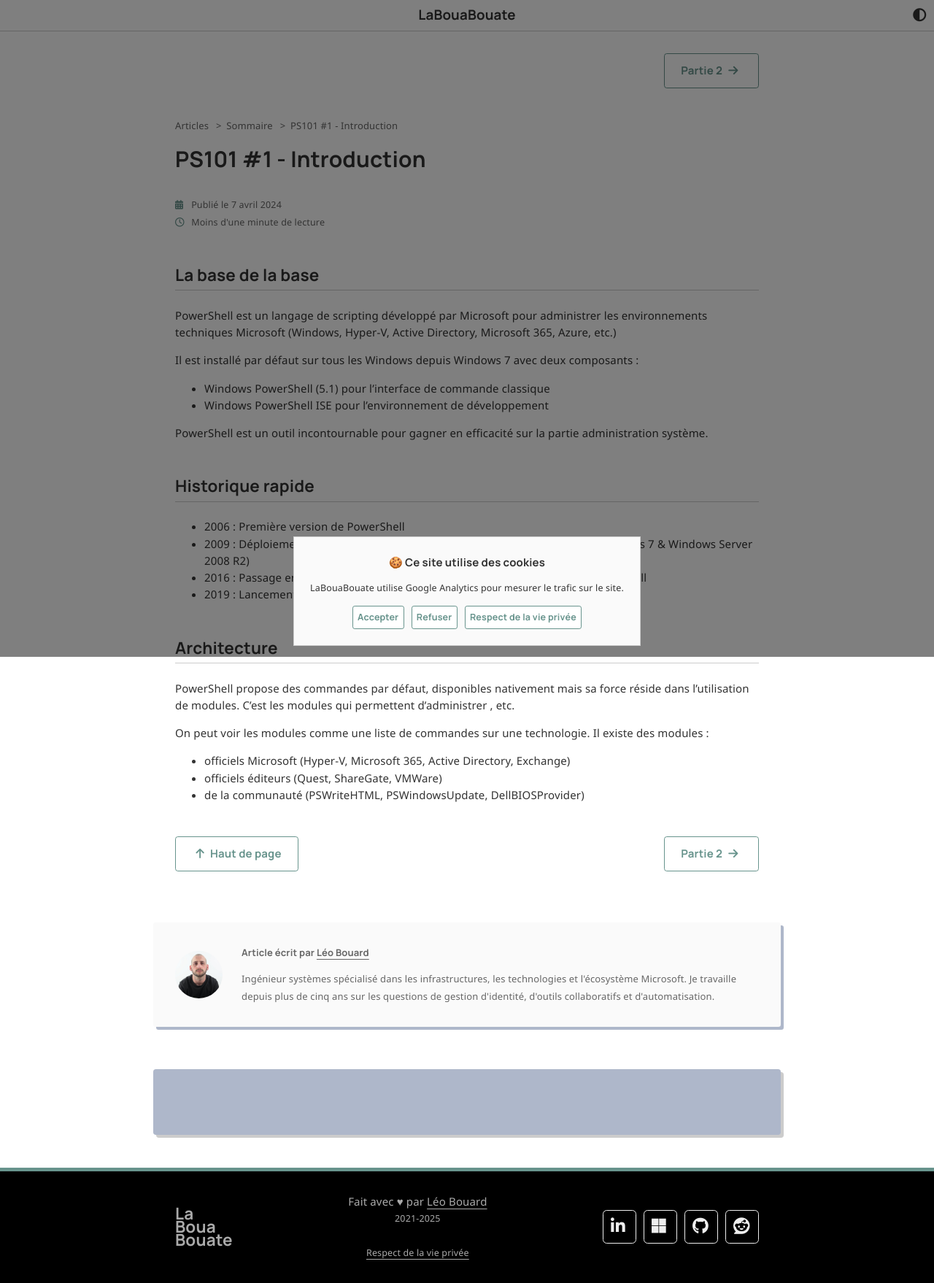
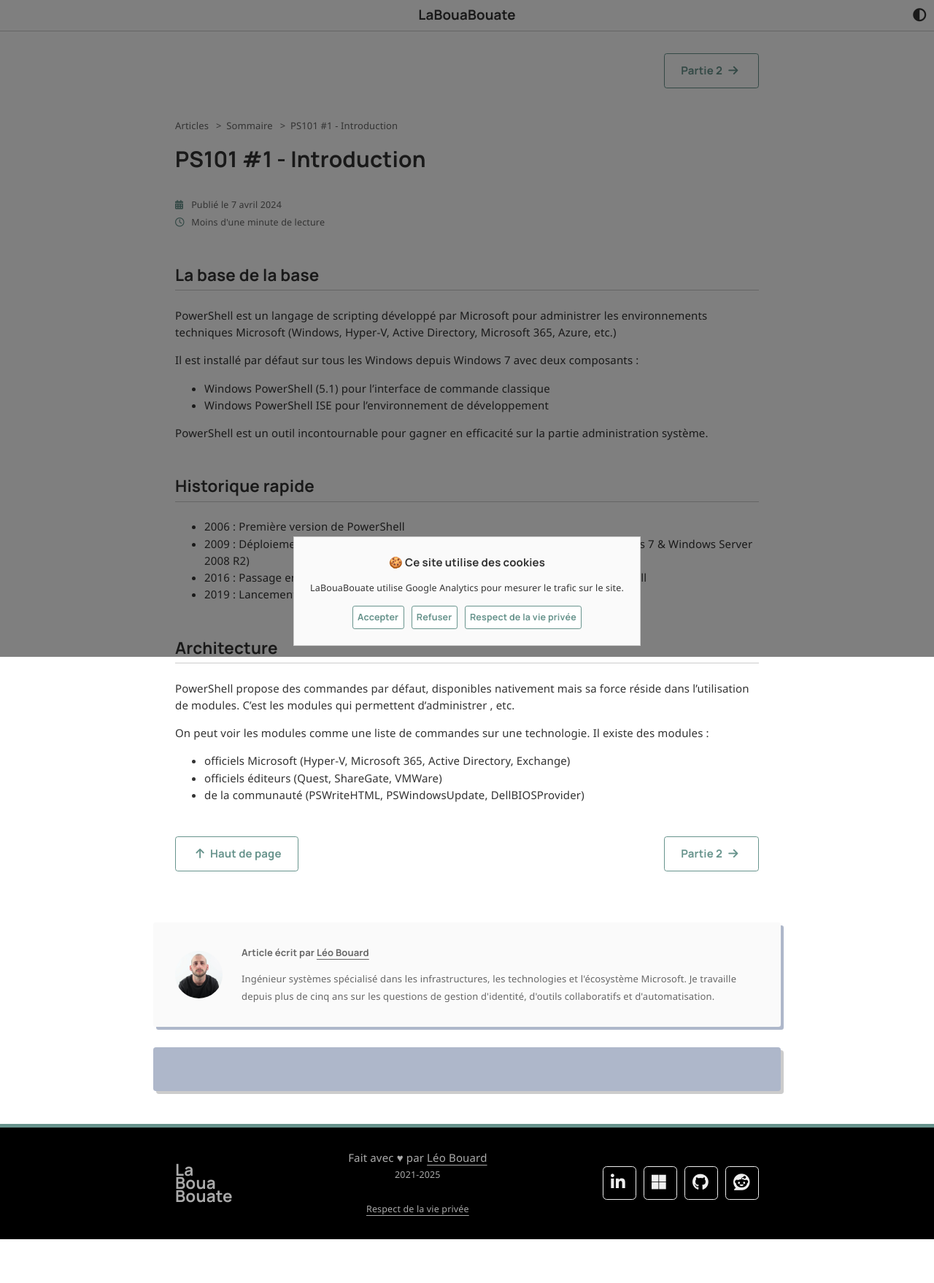
Before and after one commit to leobouard/leobouard.github.io, a Jekyll site: the page built from _posts/2024-04-07-cours-powershell-from-scratch-001.md, in a window 1280 px wide. Shown: the whole page at 73% size. Built offline with Jekyll 4.4.1, drawn with Linux system fonts in a browser that asks for light colours; nearby versions of some CDN libraries; some web fonts are replaced; comment, search, counter and statistics services are not loaded; after the commit the page ends 1698 px from its top, so only the background shows below that.

Commit message:
Nettoyage du CSS des commentaires

```diff
--- a/_includes/comments.html
+++ b/_includes/comments.html
@@ -5,10 +5,4 @@
   </script>
 <section class="comments">
   <div class="giscus"></div>
-  <!-- <details class="comments">
-    <summary>
-      <i class="fa-solid fa-comments"></i>
-      <span>Commentaires</span>
-    </summary>
-  </details> -->
 </section>
--- a/_sass/comments.scss
+++ /dev/null
@@ -1,25 +0,0 @@
-details.comments {
-    padding: 1em;
-    border: 2px solid var(--lightaccent);
-    border-radius: var(--borderradius);
-    overflow: hidden;
-}
-
-details.comments summary {
-    list-style: none;
-    text-align: center;
-    font-family: var(--titlefont);
-    padding: 1em;
-    background: var(--lightaccent);
-    margin: -1em;
-}
-
-details.comments summary i {
-    color: var(--primary);
-    font-size: large;
-    margin-right: 0.25em;
-}
-
-div.giscus {
-    margin-top: 2em;
-}
--- a/_sass/containers.scss
+++ b/_sass/containers.scss
@@ -74,7 +74,6 @@
 section.comments {
     background: var(--secondary);
     margin: 1em;
-    margin-top: 3em;
     box-shadow: 4px 4px 0 0 var(--mediumaccent);
 }
 
--- a/assets/css/main.scss
+++ b/assets/css/main.scss
@@ -7,7 +7,6 @@
 @import 'buttons';
 @import 'code-and-blockquote';
 @import 'colors-and-fonts';
-@import 'comments';
 @import 'containers';
 @import 'cookies';
 @import 'error-404';
```
